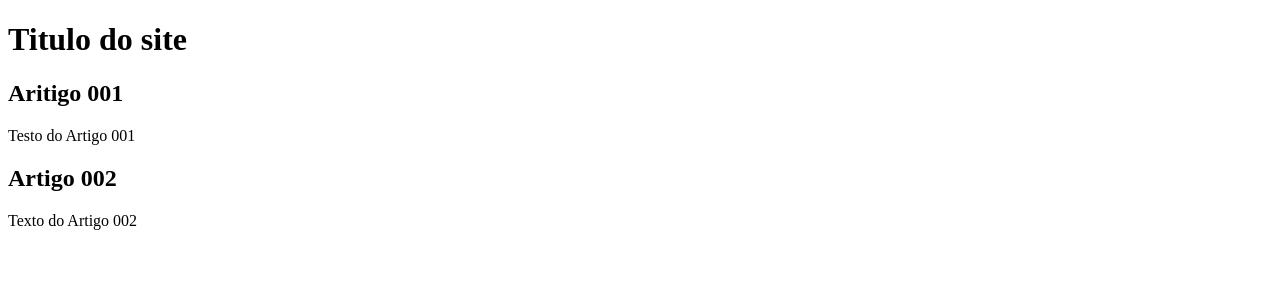
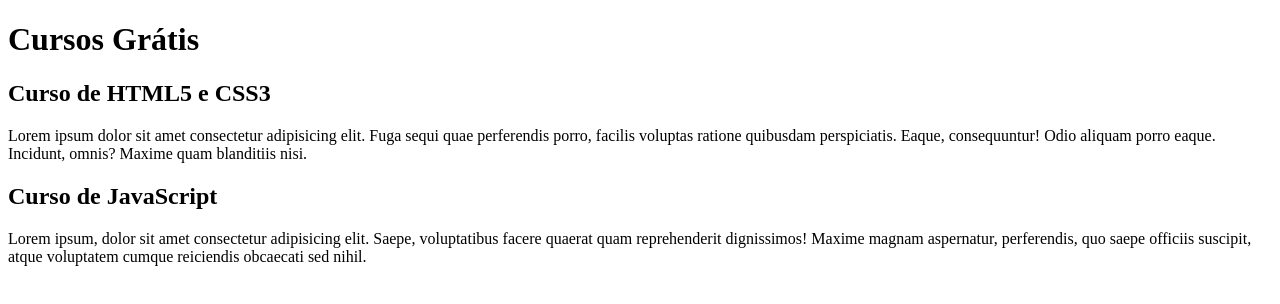
Before and after one commit to Vlopes-del/projeto-site, a plain HTML site: page index.html in a window 1280 px wide. Drawn offline with Linux system fonts and the light colour scheme.

Commit message:
Conteúdo inicial aplicado
Commit contendo o conteúdo inicial da Branche content

```diff
--- a/index.html
+++ b/index.html
@@ -9,15 +9,15 @@
 <body>
     <main>
         <header>
-            <h1>Titulo do site</h1>
+            <h1>Cursos Grátis</h1>
         </header>
         <article>
-            <h2>Aritigo 001</h2>
-            <p>Testo do Artigo 001</p>
+            <h2>Curso de HTML5 e CSS3</h2>
+            <p>Lorem ipsum dolor sit amet consectetur adipisicing elit. Fuga sequi quae perferendis porro, facilis voluptas ratione quibusdam perspiciatis. Eaque, consequuntur! Odio aliquam porro eaque. Incidunt, omnis? Maxime quam blanditiis nisi.</p>
         </article>
         <article>
-            <h2>Artigo 002</h2>
-            <p>Texto do Artigo 002</p>
+            <h2>Curso de JavaScript</h2>
+            <p>Lorem ipsum, dolor sit amet consectetur adipisicing elit. Saepe, voluptatibus facere quaerat quam reprehenderit dignissimos! Maxime magnam aspernatur, perferendis, quo saepe officiis suscipit, atque voluptatem cumque reiciendis obcaecati sed nihil.</p>
         </article>
     </main>
 </body>
```
